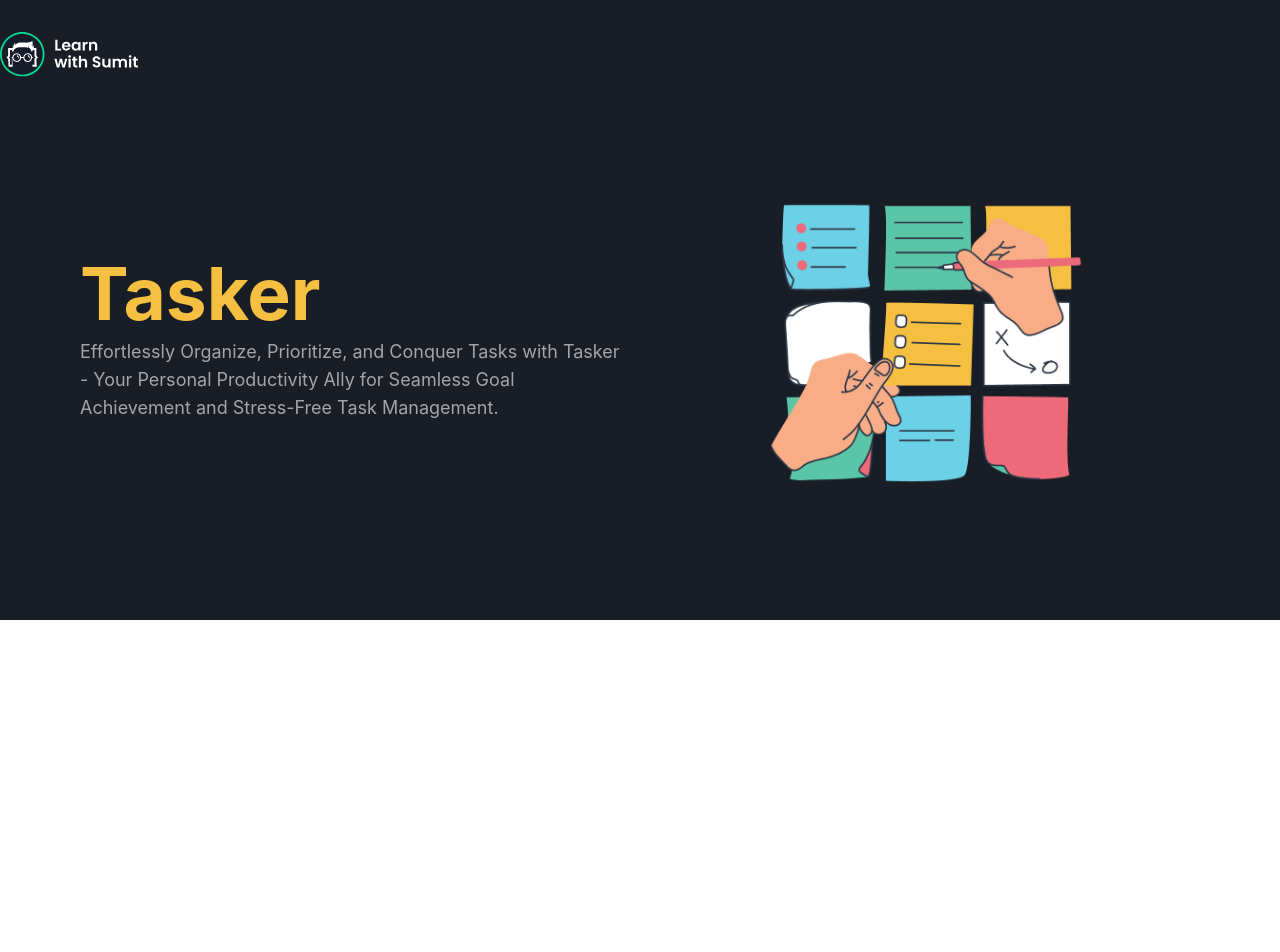
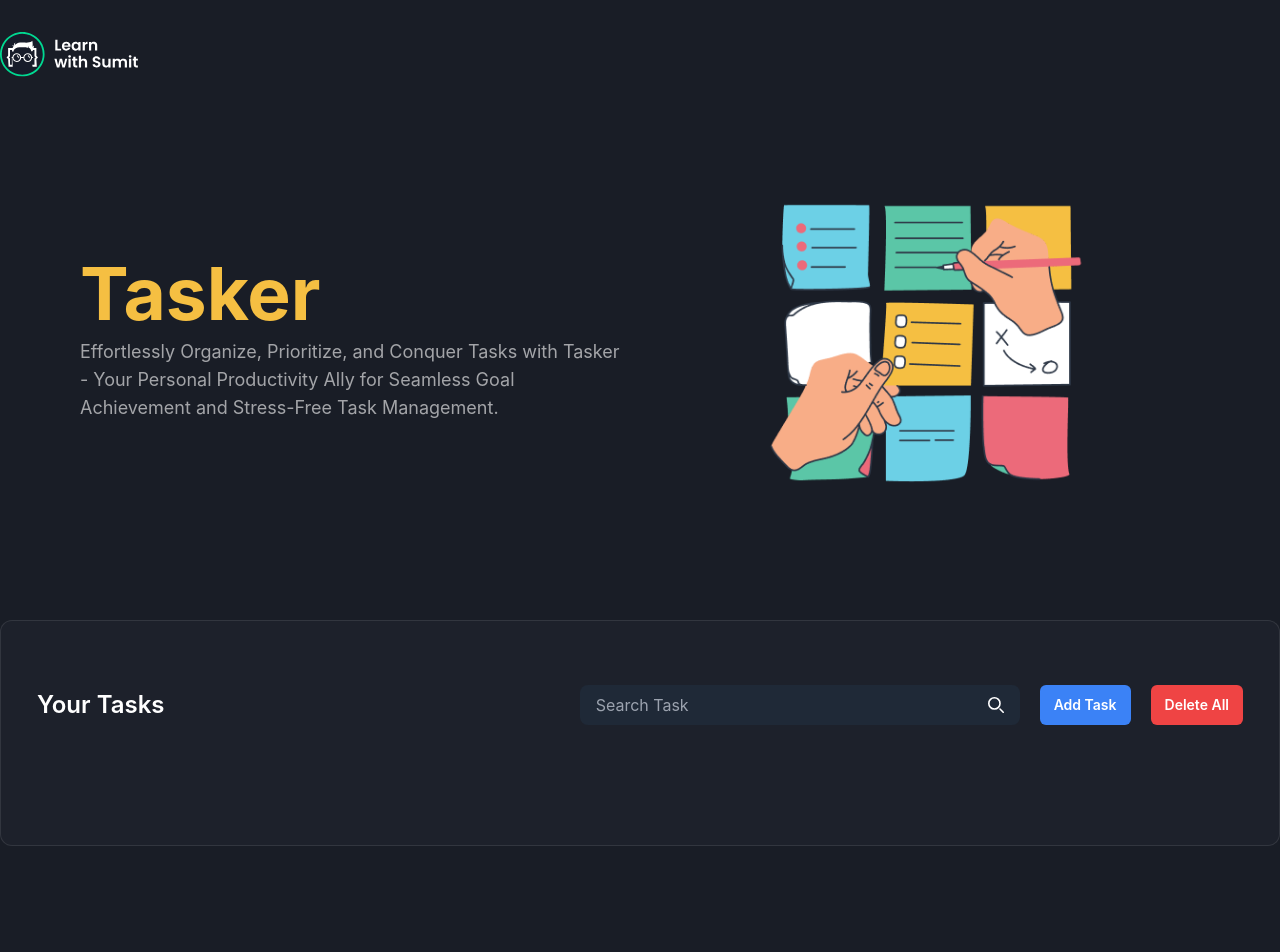
Before and after one commit to Swoad-11/Tasker, a React (Vite) app: page / in a window 1280 px wide. Shown: the top 952 px of the page. Before the commit the page ends 800 px from the top, so only its background shows below. Built offline with nearby package versions, Linux system fonts and the light colour scheme.

Commit message:
table header and footer

```diff
--- a/src/App.jsx
+++ b/src/App.jsx
@@ -1,5 +1,7 @@
+import Footer from "./components/Footer";
 import Hero from "./components/Hero";
 import Navbar from "./components/Navbar";
+import TaskTable from "./components/TaskTable/TaskTable";
 
 function App() {
   return (
@@ -7,6 +9,8 @@
       <div className="bg-[#191D26] font-[Inter] text-white">
         <Navbar />
         <Hero />
+        <TaskTable />
+        <Footer />
       </div>
     </>
   );
--- /dev/null
+++ b/src/components/Footer.jsx
@@ -0,0 +1,13 @@
+export default function Footer() {
+  return (
+    <>
+      <footer className="py-6 md:py-8">
+        <div className="container mx-auto">
+          <p className="text-center text-xs text-[#6A6A6A] lg:text-sm">
+            Copyright ©2024 | All rights reserved by Learn with Sumit
+          </p>
+        </div>
+      </footer>
+    </>
+  );
+}
--- /dev/null
+++ b/src/components/TaskTable/Header.jsx
@@ -0,0 +1,51 @@
+export default function Header() {
+  return (
+    <>
+      <div className="mb-14 items-center justify-between sm:flex">
+        <h2 className="text-2xl font-semibold max-sm:mb-4">Your Tasks</h2>
+        <div className="flex items-center space-x-5">
+          <form>
+            <div className="flex">
+              <div className="relative overflow-hidden rounded-lg text-gray-50 md:min-w-[380px] lg:min-w-[440px]">
+                <input
+                  type="search"
+                  id="search-dropdown"
+                  className="z-20 block w-full bg-gray-800 px-4 py-2 pr-10 focus:outline-none"
+                  placeholder="Search Task"
+                  required
+                />
+                <button
+                  type="submit"
+                  className="absolute right-2 top-0 h-full rounded-e-lg text-white md:right-4"
+                >
+                  <svg
+                    className="h-4 w-4"
+                    aria-hidden="true"
+                    xmlns="http://www.w3.org/2000/svg"
+                    fill="none"
+                    viewBox="0 0 20 20"
+                  >
+                    <path
+                      stroke="currentColor"
+                      strokeLinecap="round"
+                      strokeLinejoin="round"
+                      strokeWidth="2"
+                      d="m19 19-4-4m0-7A7 7 0 1 1 1 8a7 7 0 0 1 14 0Z"
+                    />
+                  </svg>
+                  <span className="sr-only">Search</span>
+                </button>
+              </div>
+            </div>
+          </form>
+          <button className="rounded-md bg-blue-500 px-3.5 py-2.5 text-sm font-semibold">
+            Add Task
+          </button>
+          <button className="rounded-md bg-red-500 px-3.5 py-2.5 text-sm font-semibold">
+            Delete All
+          </button>
+        </div>
+      </div>
+    </>
+  );
+}
--- /dev/null
+++ b/src/components/TaskTable/TaskTable.jsx
@@ -0,0 +1,15 @@
+import Header from "./Header";
+
+export default function TaskTable() {
+  return (
+    <>
+      <section className="mb-20">
+        <div className="container mx-auto">
+          <div className="rounded-xl border border-[rgba(206,206,206,0.12)] bg-[#1D212B] px-6 py-8 md:px-9 md:py-16">
+            <Header />
+          </div>
+        </div>
+      </section>
+    </>
+  );
+}
```
